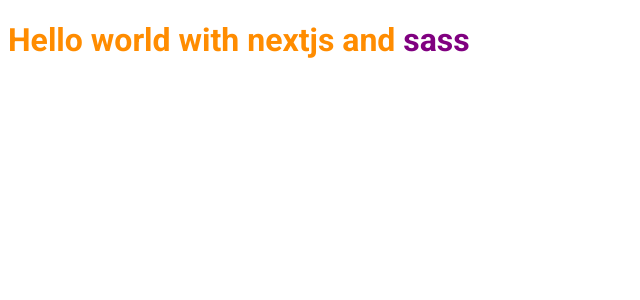
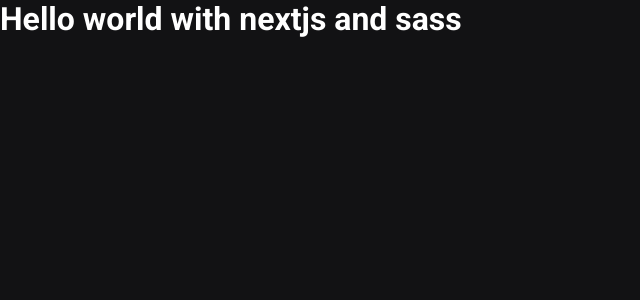
Before and after one commit to camaramanuela/ignews, a Next.js app: page / in a window 1280 px wide. Shown: the top 300 px of the page, without its empty margins (0-640 px from the left). Built offline with nearby package versions, Linux system fonts and the light colour scheme.

Commit message:
global styles

```diff
--- a/src/pages/_app.tsx
+++ b/src/pages/_app.tsx
@@ -1,4 +1,5 @@
 import { AppProps } from 'next/app';
+import '../styles/global.scss';
 
 function MyApp({ Component, pageProps }: AppProps) {
   return <Component {...pageProps} />
--- a/src/pages/index.tsx
+++ b/src/pages/index.tsx
@@ -1,5 +1,4 @@
 import Head from 'next/head';
-import styles from '../styles/home.module.scss';
 
 export default function Home() {
   return (
@@ -7,7 +6,7 @@
       <Head>
         <title> Home | Ignews </title>
       </Head>
-      <h1 className={styles.title}>Hello world with nextjs and <span>sass</span></h1>
+      <h1>Hello world with nextjs and sass</h1>
     </>
   )
 }
--- /dev/null
+++ b/src/styles/global.scss
@@ -0,0 +1,46 @@
+* {
+  margin: 0;
+  padding: 0;
+  box-sizing: border-box;
+}
+
+:root {
+  --white: #fff;
+
+  --gray-50: #e1e1e6;
+  --gray-300: #a8a8b3;
+  --gray-900: #121214;
+
+  --cyan-500: #61dafb;
+  --yellow-500: #eba417;
+}
+
+@media (max-width: 1080px) {
+  html {
+    font-size: 93.75%;
+  }
+}
+
+@media (max-width: 720px) {
+  html {
+    font-size: 87.5%;
+  }
+}
+
+body {
+  background-color: var(--gray-900);
+  color: var(--white);
+}
+
+body, input, textarea, select, button {
+  font: 400 1rem "Roboto", sans-serif;
+}
+
+button {
+  cursor: pointer;
+}
+
+a {
+  color: inherit;
+  text-decoration: none;
+}
--- a/src/styles/home.module.scss
+++ /dev/null
@@ -1,8 +0,0 @@
-.title {
-  color: darkorange;
-  font-family: Roboto;
-
-  span {
-    color: purple;
-  }
-}
```
